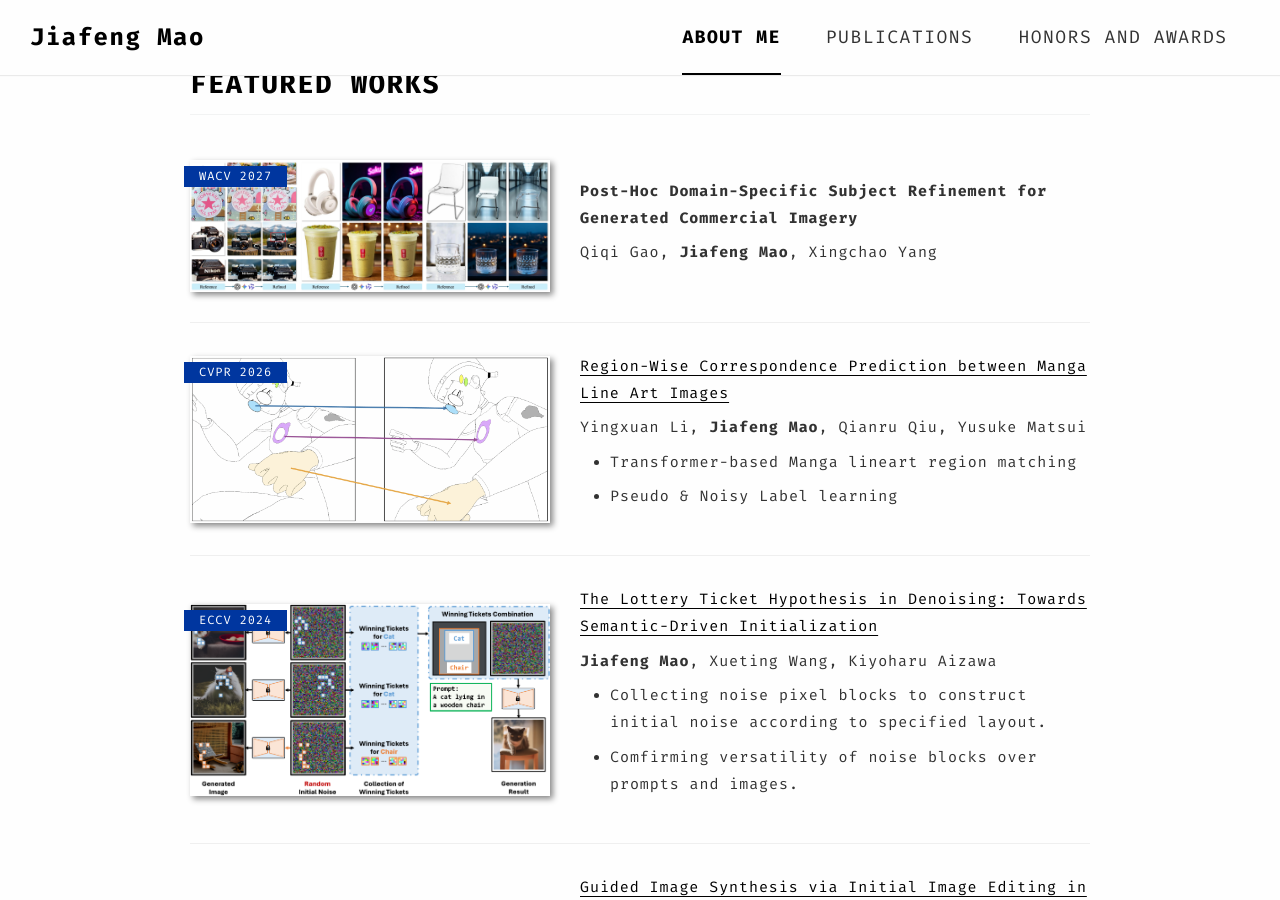
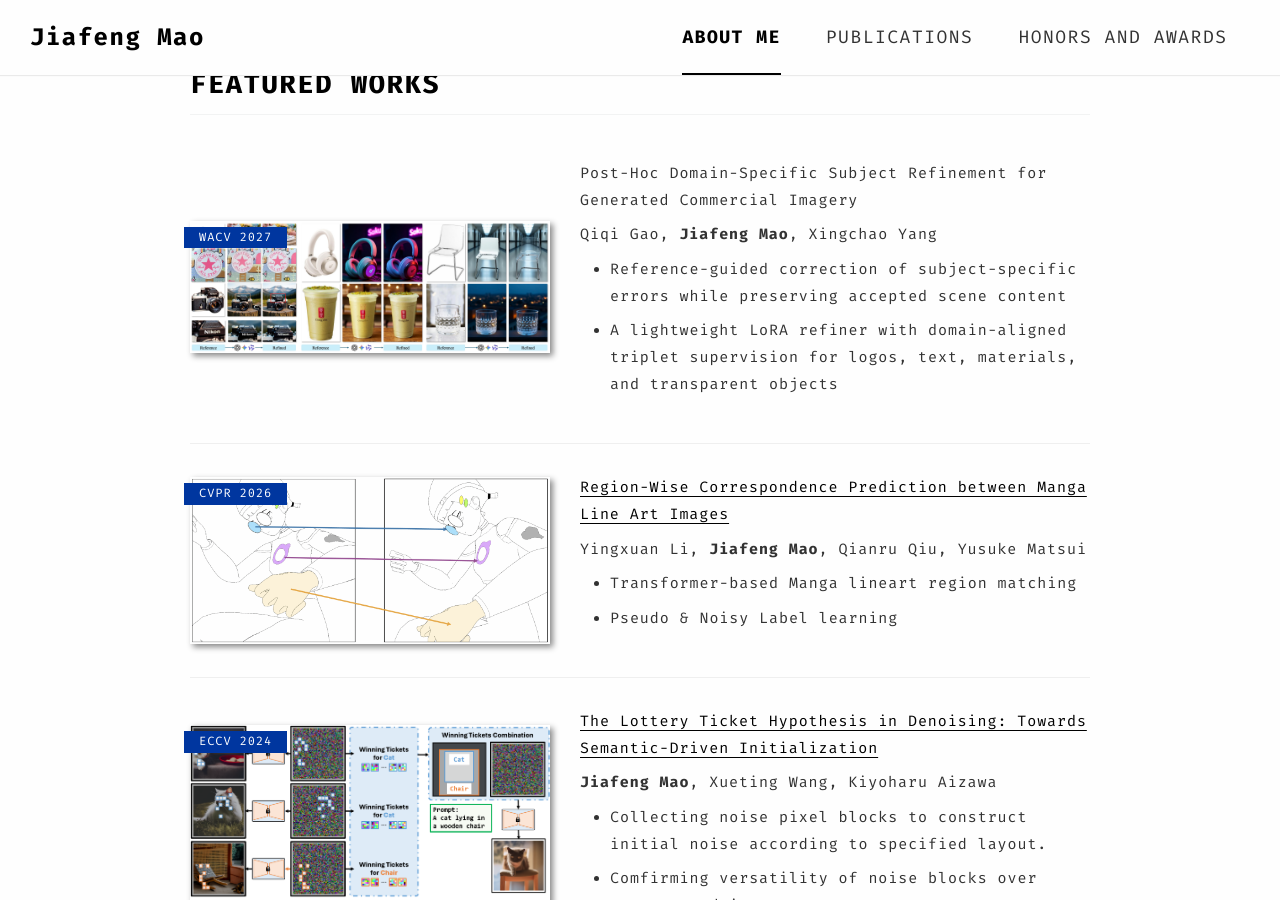
Before and after one commit to UT-Mao/UT-Mao.github.io, a Jekyll site: the page built from _pages/about.md, in a window 1280 px wide and 900 px high, scrolled down 1109 px. Built offline with Jekyll 4.4.1, drawn with Linux system fonts in a browser that asks for light colours.

Commit message:
Refine WACV featured work (#2)

```diff
--- a/_includes/about-me.html
+++ b/_includes/about-me.html
@@ -36,9 +36,11 @@
 <div class='paper-box'><div class='paper-box-image'><div><div class="badge">WACV 2027</div><img src='images/PostHocCommercialRefinement.jpg' alt="Examples of post-hoc domain-specific subject refinement for generated commercial imagery" width="100%"></div></div>
 <div class='paper-box-text' markdown="1">
 
-**Post-Hoc Domain-Specific Subject Refinement for Generated Commercial Imagery**
+Post-Hoc Domain-Specific Subject Refinement for Generated Commercial Imagery
 
 Qiqi Gao, **Jiafeng Mao**, Xingchao Yang
+- Reference-guided correction of subject-specific errors while preserving accepted scene content
+- A lightweight LoRA refiner with domain-aligned triplet supervision for logos, text, materials, and transparent objects
 </div>
 </div>
 
```
